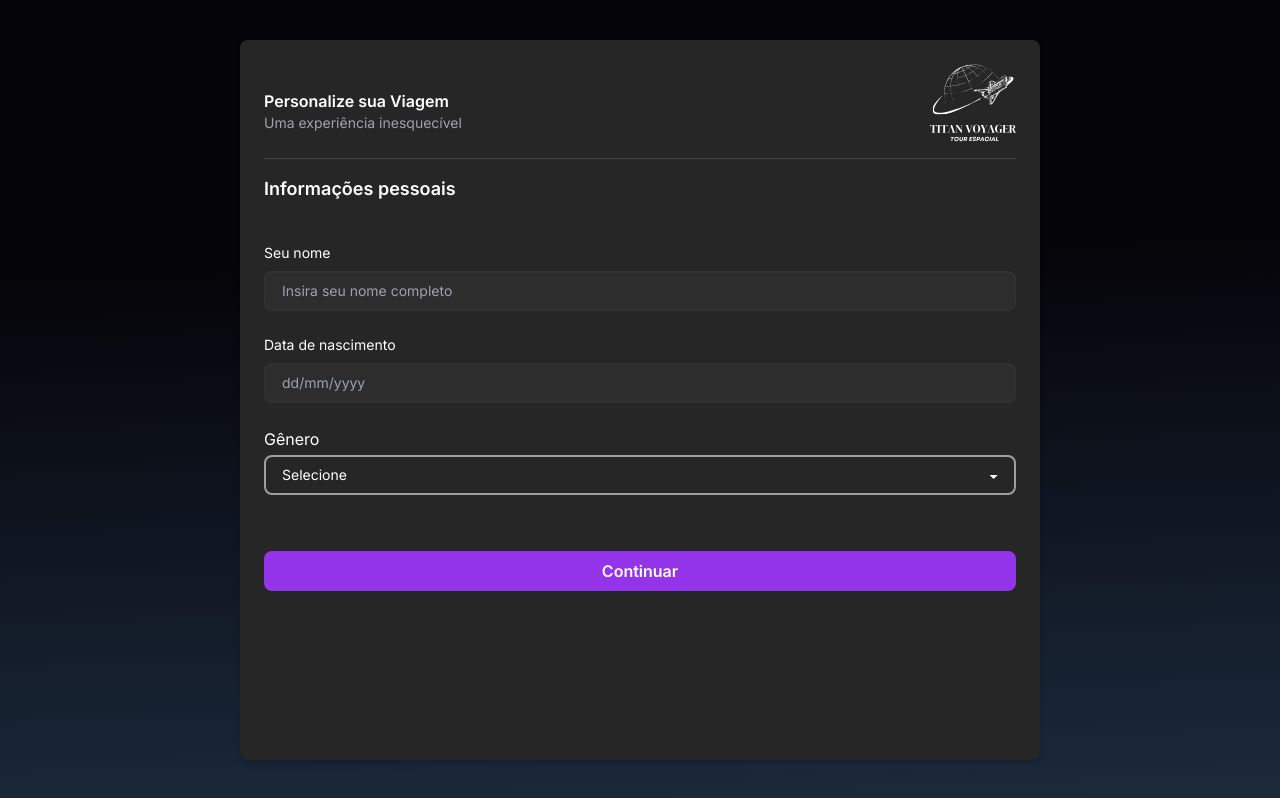
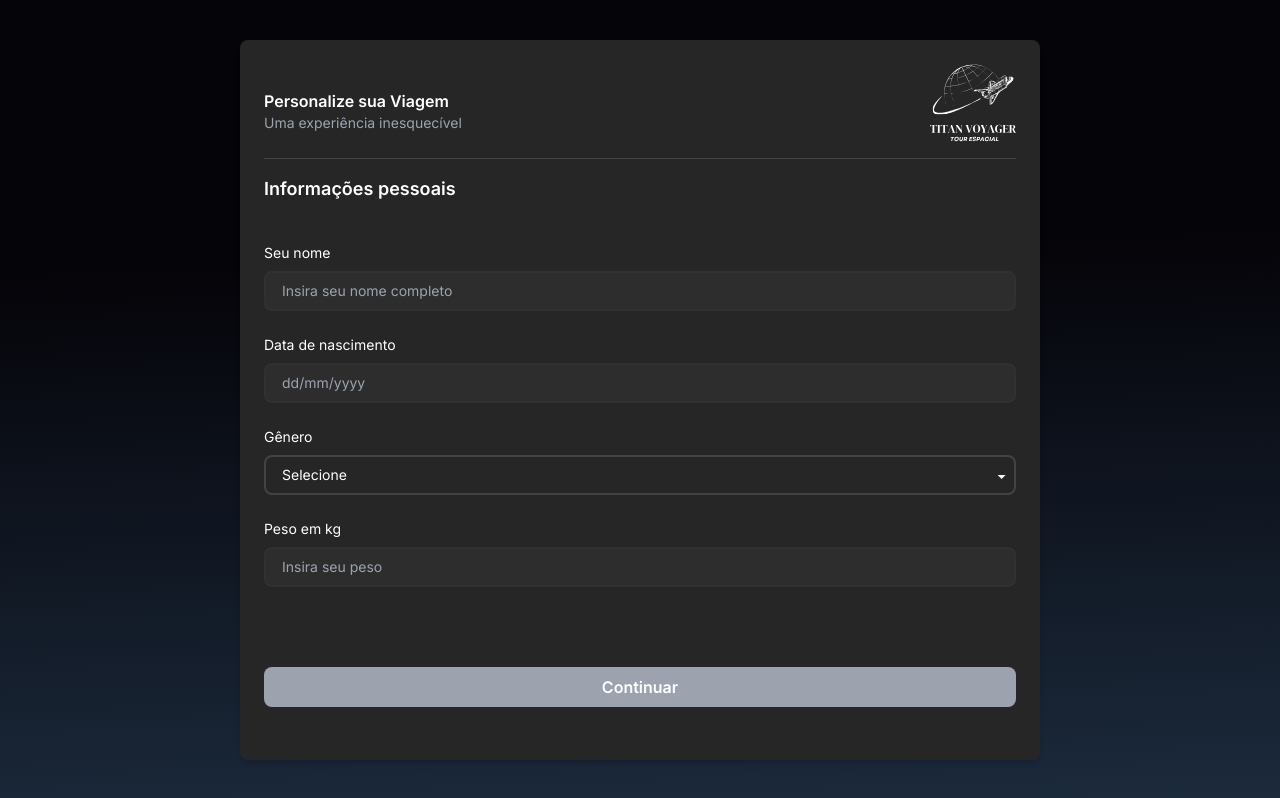
Before and after one commit to eriquyjhordan/titan-voyage, a Next.js app: page / in a window 1280 px wide. Built offline with nearby package versions, Linux system fonts and the light colour scheme.

Commit message:
feat: validate the form

```diff
--- a/src/app/page.tsx
+++ b/src/app/page.tsx
@@ -1,47 +1,91 @@
-"use client"
+"use client";
+import { useEffect, useState } from "react";
 import Button from "@/components/Button";
 import Header from "@/components/Header";
 import Input from "@/components/Input";
 import Select from "@/components/Select";
 import Modal from "@/components/modal";
-import { useState } from "react";
 
 export default function Home() {
+  const [name, setName] = useState<string>('');
   const [gender, setGender] = useState('');
   const [birthDate, setBirthDate] = useState('');
+  const [disable, setDisable] = useState<boolean>(true);
+  const [weight, setWeight] = useState<number>();
+
+  const [nameError, setNameError] = useState<string>('');
+  const [birthDateError, setBirthDateError] = useState<string>('');
+  const [genderError, setGenderError] = useState<string>('');
+  const [weightError, setWeightError] = useState<string>('');
 
   function handleBirthDateChange(e: React.ChangeEvent<HTMLInputElement>) {
     const value = e.target.value;
-    const date = value.replace(/\D/g, '').slice(0, 8); // Remove non-digits and limit to 8 characters
-
+    const date = value.replace(/\D/g, '').slice(0, 8);
     let dateArray = date.split('');
-
     if (dateArray.length > 2) {
       dateArray.splice(2, 0, '/');
     }
-    // Insert second slash after day (5 characters: dd/mm)
     if (dateArray.length > 5) {
       dateArray.splice(5, 0, '/');
     }
-
     const formattedDate = dateArray.join('');
-
     setBirthDate(formattedDate);
   }
 
+  function isValidDate(dateString: string): boolean {
+    const regex = /^\d{2}\/\d{2}\/\d{4}$/;
+    if (!dateString.match(regex)) return false;
+    const [day, month, year] = dateString.split('/').map(Number);
+    const date = new Date(year, month - 1, day);
+    return date.getFullYear() === year && date.getMonth() + 1 === month && date.getDate() === day;
+  }
+
+  function validateName() {
+    const hasFirstNameAndLastName = name.trim().split(' ').length >= 2;
+    setNameError(hasFirstNameAndLastName ? '' : 'Por favor, insira seu nome completo.');
+  }
+
+  function validateBirthDate() {
+    setBirthDateError(isValidDate(birthDate) ? '' : 'Data de nascimento inválida.');
+  }
+
+  function validateGender() {
+    setGenderError(gender !== '' ? '' : 'Por favor, selecione um gênero.');
+  }
+
+  function validateWeight() {
+    setWeightError(weight && weight > 0 ? '' : 'Por favor, insira um peso válido.');
+  }
+
+  useEffect(() => {
+    const hasFirstNameAndLastName = name.trim().split(' ').length >= 2;
+    const isFormValid = hasFirstNameAndLastName && isValidDate(birthDate) && gender !== '' && weight && weight > 0;
+    setDisable(!isFormValid);
+  }, [name, birthDate, gender, weight]);
 
   return (
     <Modal>
       <Header />
-      <div className="flex flex-col gap-6 my-10">
-        <Input label="Seu nome" placeholder="Insira seu nome completo" />
+      <div className="flex flex-col gap-6 my-10 mb-20">
+        <Input
+          label="Seu nome"
+          placeholder="Insira seu nome completo"
+          value={name}
+          onChange={(e) => setName(e.target.value)}
+          onBlur={validateName}
+        />
+        {nameError && <span className="text-red-500 text-sm">{nameError}</span>}
+
         <Input
           label="Data de nascimento"
           placeholder="dd/mm/yyyy"
           onChange={handleBirthDateChange}
           value={birthDate}
-          type="tel" // This line ensures a numeric keyboard on mobile devices
+          type="tel"
+          onBlur={validateBirthDate}
         />
+        {birthDateError && <span className="text-red-500 text-sm">{birthDateError}</span>}
+
         <Select
           label="Gênero"
           options={[
@@ -51,9 +95,21 @@ export default function Home() {
           ]}
           value={gender}
           onChange={(e) => setGender(e.target.value)}
+          onBlur={validateGender}
         />
+        {genderError && <span className="text-red-500 text-sm">{genderError}</span>}
+
+        <Input
+          label="Peso em kg"
+          placeholder="Insira seu peso"
+          type="number"
+          value={weight}
+          onChange={(e) => setWeight(e.target.value === '' ? undefined : Number(e.target.value))}
+          onBlur={validateWeight}
+        />
+        {weightError && <span className="text-red-500 text-sm">{weightError}</span>}
       </div>
-      <Button title="Continuar" />
+      <Button title="Continuar" disabled={disable} />
     </Modal>
   );
 }
--- a/src/components/Button.tsx
+++ b/src/components/Button.tsx
@@ -2,14 +2,20 @@ import React from 'react';
 
 interface ButtonProps extends React.ButtonHTMLAttributes<HTMLButtonElement> {
   title: string;
+  disabled?: boolean;
 }
 
 
 
-const Button = ({ title, ...rest }: ButtonProps) => {
+const Button = ({ title, disabled = true, ...rest }: ButtonProps) => {
   return (
     <button
-      className="w-full px-4 py-2 rounded-lg bg-purple-600 text-white font-semibold hover:bg-purple-700 focus:outline-none focus:ring-2 focus:ring-purple-600"
+      disabled={disabled}
+      className={`
+        ${disabled ? 'bg-gray-400 cursor-not-allowed' : 'bg-purple-700'}
+        w-full px-4 py-2 mb-8 rounded-lg  text-white font-semibold
+        focus:outline-none focus:ring-2 focus:ring-purple-600
+        `}
       {...rest}
     >
       {title}
--- a/src/components/Select.tsx
+++ b/src/components/Select.tsx
@@ -12,21 +12,21 @@ interface SelectProps extends React.SelectHTMLAttributes<HTMLSelectElement> {
 
 const Select = ({ label, options, ...props }: SelectProps) => {
   return (
-    <div className="mb-4">
-      <label className="block text-white mb-1">{label}</label>
+    <div className="">
+      <label className="block text-white mb-2 text-sm">{label}</label>
       <div className="relative">
         <select
-          className="w-full px-4 py-2 pr-8 text-sm rounded-lg bg-neutral-800 text-white border-2 border-neutral-100 appearance-none outline-none"
+          className="w-full px-4 py-2 pr-10 text-sm rounded-lg bg-neutral-800 text-white border-2 border-neutral-900 appearance-none outline-none"
           {...props}
         >
-          <option value="">Selecione</option>
+          <option value="" className='text-neutral-100'>Selecione</option>
           {options.map((option, index) => (
             <option key={index} value={option.value}>
               {option.label}
             </option>
           ))}
         </select>
-        <div className="absolute inset-y-0 right-0 flex items-center px-4 pointer-events-none">
+        <div className="absolute inset-y-0 right-0 flex items-center px-2 pointer-events-none">
           <svg className="w-4 h-4 fill-current text-white" viewBox="0 0 20 20">
             <path d="M7 10l5 5 5-5H7z" />
           </svg>
--- a/src/components/modal.tsx
+++ b/src/components/modal.tsx
@@ -7,7 +7,7 @@ interface ModalProps {
 const Modal = ({ children }: ModalProps) => {
   return (
     <div className="fixed inset-0 bg-background-gradient flex items-center justify-center">
-      <div className="bg-neutral-800 p-6 rounded-lg w-[90%] h-[90%] max-w-[800px] shadow-md">
+      <div className="bg-neutral-800 p-6 rounded-lg w-[90%] h-[90%] max-w-[800px] max-h-[90vh] overflow-y-auto shadow-md">
         {children}
       </div>
     </div>
```
